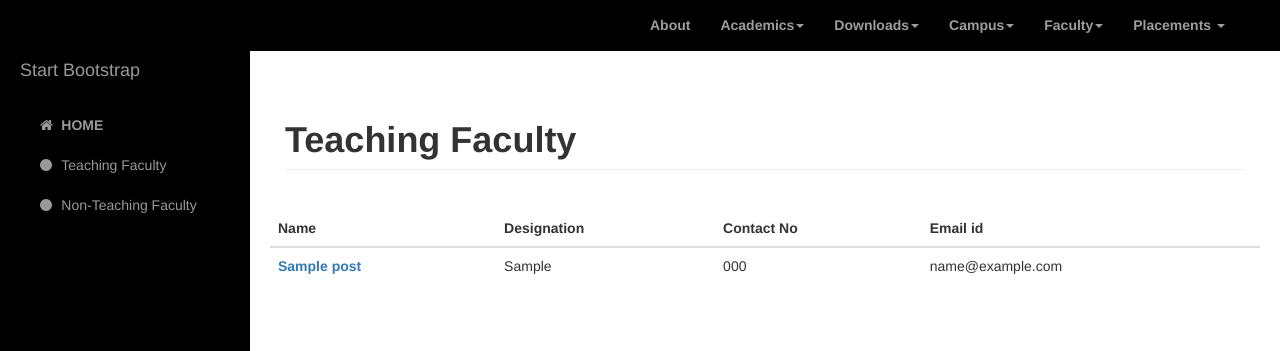
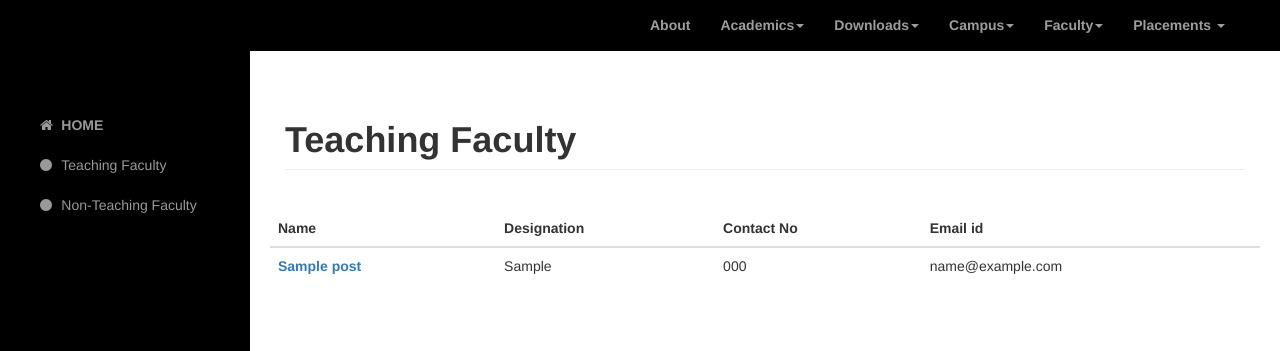
Before and after one commit to sarthak221995/ucoe, a Django app: page /faculty/ in a window 1280 px wide. Shown: the top 351 px of the page. Run offline with Django 3.2, Linux system fonts and the light colour scheme; tables that the repository leaves empty hold one stand-in row (values such as "Sample post"); some libraries are stand-ins or nearby versions.

Commit message:
startbootstrap bug0.2

```diff
--- a/faculty/templates/faculty/post_detail.html
+++ b/faculty/templates/faculty/post_detail.html
@@ -166,7 +166,7 @@
             <ul class="sidebar-nav">
                 <li class="sidebar-brand">
                     <a href="#">
-                        Start Bootstrap
+
                     </a>
                 </li>
                 <li >
--- a/faculty/templates/faculty/post_list.html
+++ b/faculty/templates/faculty/post_list.html
@@ -166,7 +166,7 @@
             <ul class="sidebar-nav">
                 <li class="sidebar-brand">
                     <a href="#">
-                        Start Bootstrap
+
                     </a>
                 </li>
                 <li >
--- a/faculty_non_teaching/templates/faculty_non_teaching/post_list.html
+++ b/faculty_non_teaching/templates/faculty_non_teaching/post_list.html
@@ -166,7 +166,7 @@
             <ul class="sidebar-nav">
                 <li class="sidebar-brand">
                     <a href="#">
-                        Start Bootstrap
+
                     </a>
                 </li>
                 <li >
```
